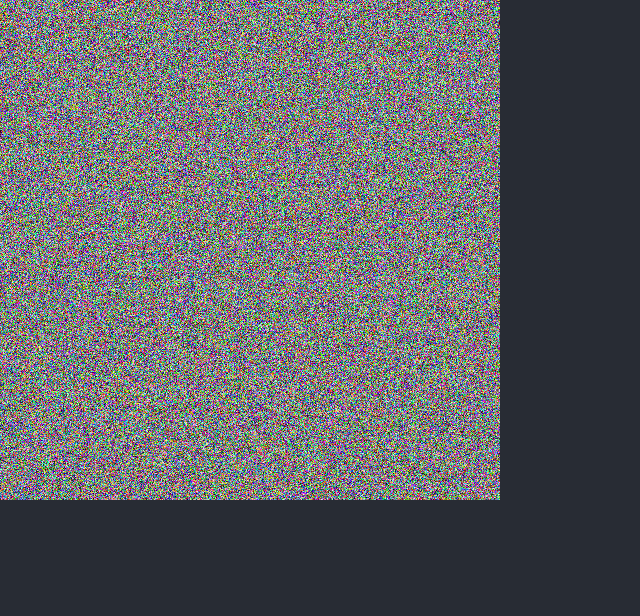
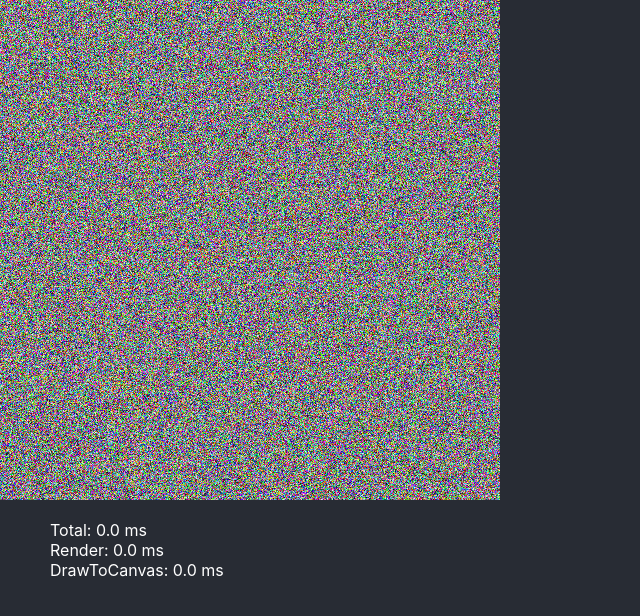
Before and after one commit to arlohb/RayTracing, a React (Create React App) app: page / in a window 1280 px wide. Shown: the top 616 px of the page, without its empty margins (0-640 px from the left). Built offline with nearby package versions, Linux system fonts and the light colour scheme.

Commit message:
Added performance metrics

```diff
--- a/src/App.tsx
+++ b/src/App.tsx
@@ -1,7 +1,15 @@
+import { useCallback, useState } from "react";
 import Canvas from "./Canvas";
 import Image, { HexToPixel, DrawImageToCanvas } from "./Image";
+import PerformanceMetricsText, { PerformanceMetrics } from "./PerformanceMetrics";
 
 const App = () => {
+  const [metrics, setMetrics] = useState<PerformanceMetrics>({
+    total: 0,
+    render: 0,
+    drawToCanvas: 0,
+  });
+
   return (
     <div style={{
       backgroundColor: "#282c34",
@@ -12,12 +20,21 @@ const App = () => {
       <Canvas
         width={500}
         height={500}
-        draw={(ctx: CanvasRenderingContext2D): void => {
-          ctx.imageSmoothingEnabled = false;
+        // wrapped in useCallback so it doesn't rerun when state changes
+        draw={useCallback((ctx: CanvasRenderingContext2D): void => {
+          const timer: PerformanceMetrics = {
+            total: 0,
+            render: 0,
+            drawToCanvas: 0,
+          };
+
+          timer.total = performance.now();
 
           const { width, height } = ctx.canvas;
 
           const image = new Image(width, height, HexToPixel("#37aca6"));
+
+          timer.render = performance.now();
 
           for (let x = 0; x < width; x += 1) {
             for (let y = 0; y < height; y += 1) {
@@ -29,9 +46,18 @@ const App = () => {
             }
           }
 
+          timer.render = performance.now() - timer.render;
+          timer.drawToCanvas = performance.now();
+
           DrawImageToCanvas(ctx, image);
-        }}
+
+          timer.drawToCanvas = performance.now() - timer.drawToCanvas;
+          timer.total = performance.now() - timer.total;
+
+          setMetrics(timer);
+        }, [])}
       />
+      <PerformanceMetricsText metrics={metrics} />
     </div>
   );
 };
--- a/src/Canvas.tsx
+++ b/src/Canvas.tsx
@@ -6,7 +6,9 @@ React.CanvasHTMLAttributes<HTMLCanvasElement>, HTMLCanvasElement
 >;
 
 const Canvas = ({ draw, ...nativeProps }
-: CanvasProps & { draw: (ctx: CanvasRenderingContext2D) => void }) => {
+: CanvasProps & {
+  draw: (ctx: CanvasRenderingContext2D) => void,
+}) => {
   const ref = useRef<HTMLCanvasElement>(null);
 
   const reDraw = useCallback(() => {
@@ -25,6 +27,9 @@ const Canvas = ({ draw, ...nativeProps }
     <canvas
       ref={ref}
       onClick={(() => reDraw())}
+      style={{
+        userSelect: "none", // allows the user to double click without selecting everything
+      }}
       {...nativeProps}
     />
   );
--- /dev/null
+++ b/src/PerformanceMetrics.tsx
@@ -0,0 +1,23 @@
+type PerformanceMetrics = {
+  total: number,
+  render: number,
+  drawToCanvas: number,
+};
+
+const PerformanceMetricsText = ({ metrics }: { metrics: PerformanceMetrics }) => {
+  return (
+    <div style={{
+      paddingLeft: 50,
+    }}
+    >
+      <p style={{ color: "#FFFFFF" }}>
+        Total: {metrics.total.toFixed(1)} ms <br />
+        Render: {metrics.render.toFixed(1)} ms <br />
+        DrawToCanvas: {metrics.drawToCanvas.toFixed(1)} ms
+      </p>
+    </div>
+  );
+};
+
+export type { PerformanceMetrics };
+export default PerformanceMetricsText;
```
